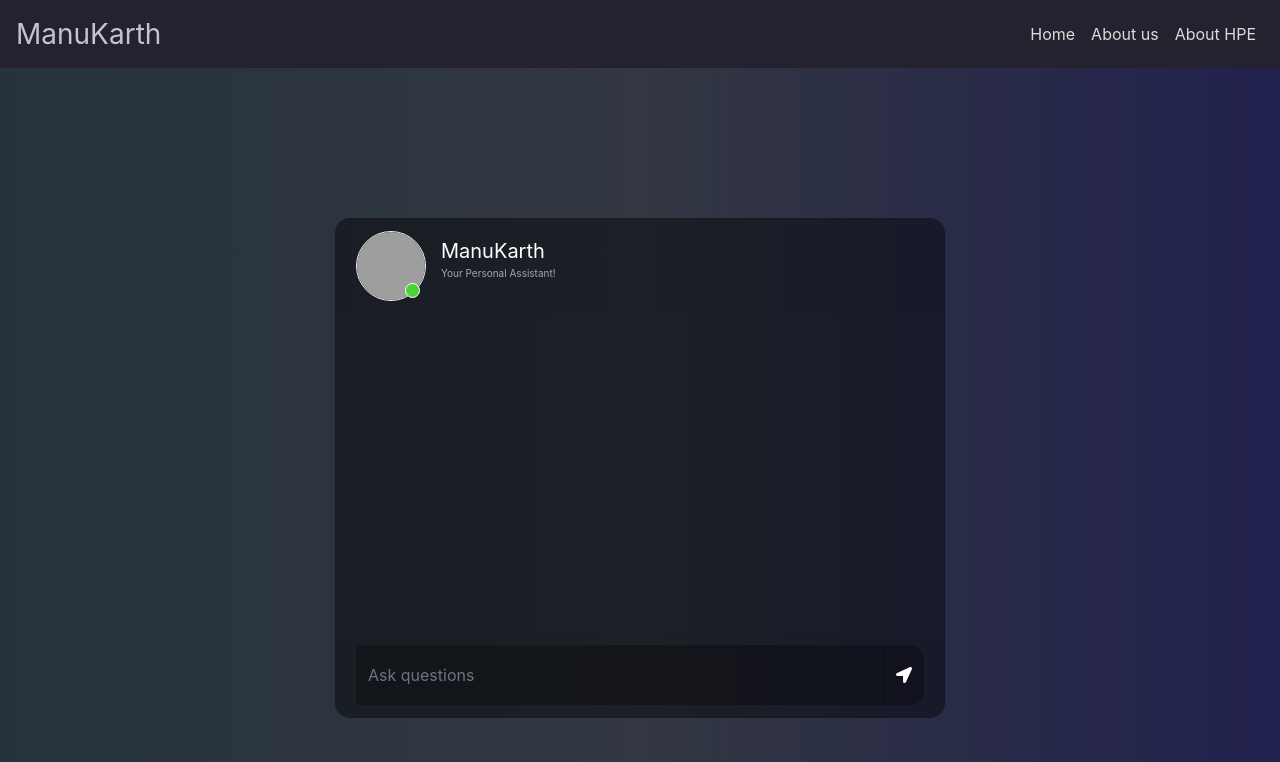
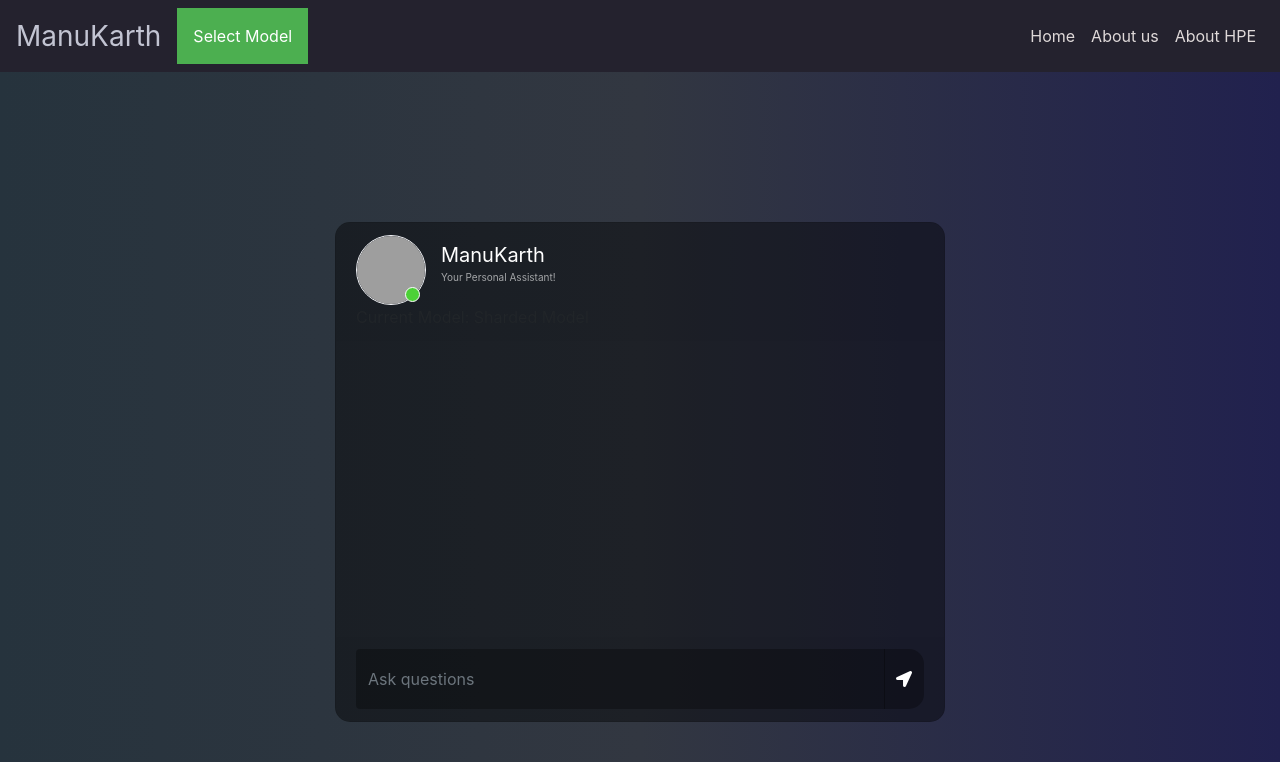
Before and after one commit to Likhith096/ManuKarth-ChatBot, a Flask app: page / in a window 1280 px wide. Shown: the top 762 px of the page. Run offline with Flask 3, Linux system fonts and the light colour scheme; some libraries are stand-ins or nearby versions; grey boxes are pictures that could not be loaded.

Commit message:
Add files via upload

```diff
--- a/ChatBot-main/app.py
+++ b/ChatBot-main/app.py
@@ -1,60 +1,140 @@
-from flask import Flask, render_template, request, jsonify
-from transformers import AutoModelForCausalLM, AutoTokenizer, GenerationConfig
+from flask import Flask, request, jsonify, render_template
 import torch
+from transformers import AutoModelForCausalLM, AutoTokenizer, BitsAndBytesConfig, GenerationConfig
+from peft import PeftConfig, PeftModel
 
-# Check if CUDA is available
-# if not torch.cuda.is_available():
-#     raise RuntimeError("CUDA is not available. This script requires CUDA to run.")
-
-# # Set the device to GPU
-# device = torch.device("cuda")
-
-# Set the model path
-MODEL_PATH = "Aditi25/Instruct_on_sharded"
-
-# Initialize Flask application
 app = Flask(__name__)
 
-# Check if CUDA is available and set the device accordingly
-device = torch.device("cuda" if torch.cuda.is_available() else "cpu")
+device = "cuda:0" if torch.cuda.is_available() else "cpu"
 print(f"Using device: {device}")  # Output the device being used
 
-model = AutoModelForCausalLM.from_pretrained(MODEL_PATH).to(device)
-tokenizer = AutoTokenizer.from_pretrained(MODEL_PATH)
-tokenizer.pad_token = tokenizer.eos_token
+# Load models and tokenizers for both models
+PEFT_MODEL_1 = "Aditi25/results_HPE"
+PEFT_MODEL_2 = "Aditi25/Instruct_copy_results_latest"
 
-@app.route("/")
+# Load configuration and models for PEFT_MODEL_1
+bnb_config_1 = BitsAndBytesConfig(
+    load_in_4bit=True,
+    bnb_4bit_quant_type="nf4",
+    bnb_4bit_compute_dtype=torch.float16,
+)
+config_1 = PeftConfig.from_pretrained(PEFT_MODEL_1)
+peft_base_model_1 = AutoModelForCausalLM.from_pretrained(
+    config_1.base_model_name_or_path,
+    return_dict=True,
+    quantization_config=bnb_config_1,
+    device_map="auto",
+)
+peft_model_1 = PeftModel.from_pretrained(peft_base_model_1, PEFT_MODEL_1)
+peft_tokenizer_1 = AutoTokenizer.from_pretrained(config_1.base_model_name_or_path)
+peft_tokenizer_1.pad_token = peft_tokenizer_1.eos_token
+
+
+
+# Load configuration and models for PEFT_MODEL_2
+bnb_config_2 = BitsAndBytesConfig(
+    load_in_4bit=True,
+    bnb_4bit_quant_type="nf4",
+    bnb_4bit_compute_dtype=torch.float16,
+)
+config_2 = PeftConfig.from_pretrained(PEFT_MODEL_2)
+peft_base_model_2 = AutoModelForCausalLM.from_pretrained(
+    config_2.base_model_name_or_path,
+    return_dict=True,
+    quantization_config=bnb_config_2,
+    device_map="auto",
+    trust_remote_code=True,
+
+)
+peft_model_2 = PeftModel.from_pretrained(peft_base_model_2, PEFT_MODEL_2)
+peft_tokenizer_2 = AutoTokenizer.from_pretrained(config_2.base_model_name_or_path)
+peft_tokenizer_2.pad_token = peft_tokenizer_2.eos_token
+
+
+
+@app.route('/')
 def index():
     return render_template('chat.html')
 
-@app.route("/get", methods=["POST"])
+@app.route('/get', methods=['POST'])
 def chat():
     msg = request.form.get("msg", "")
-    return jsonify(response=generate_answer(msg))
+    model_choice = request.form.get("model", "model1")
+    if model_choice == "model1":
+        model_name = "Sharded Model"
+        response = get_answer_sharded(msg, peft_model_1, peft_tokenizer_1)
+    else:
+        model_name = "Instruct Model"
+        response = get_answer_instruct(msg, peft_model_2, peft_tokenizer_2)
 
-def generate_answer(question: str) -> str:
-    # Assuming 'model' and 'tokenizer' are already loaded and 'device' is set
-    prompt = f"<human>: {question}\n<assistant>:"
-    encoding = tokenizer(prompt, return_tensors="pt").to(device)
-    config = GenerationConfig(
-        max_length=80,  # Limits the output length
+    response = f"{model_name} results: {response}"
+    return jsonify(response=response)
+
+def get_answer_sharded(question: str, model, tokenizer) -> str:
+    final_prompt = f"<human>: {question}\n<assistant>:"
+    encoding = tokenizer(final_prompt, return_tensors="pt").to(device)
+    outputs = model.generate(
+        input_ids=encoding.input_ids,
+        max_length=80,
         temperature=0.7,
         top_k=50,
         top_p=0.9,
         num_beams=5,
         no_repeat_ngram_size=2,
-        early_stopping=True  # Stop when all beams generate an EOS token
+        early_stopping=True
     )
+    text_output = tokenizer.decode(outputs[0], skip_special_tokens=True)
+    start_token = "<assistant>:"
+
+    # Find the response after the start token
+    start_idx = text_output.find(start_token)
+    if start_idx != -1:
+        response = text_output[start_idx + len(start_token):].strip()
+        # Remove additional text such as "<human>:" and everything after it
+        end_idx = response.find("<human>:")
+        if end_idx != -1:
+            response = response[:end_idx].strip()
+    else:
+        response = "No answer found."
+
+    return response
+
+
+
+
+def get_answer_instruct(question: str, model, tokenizer) -> str:
+    prompt = f"""
+<human>: {question}
+<assistant>:
+""".strip()
+    encoding = tokenizer(prompt, return_tensors="pt").to(device)
+
+    generation_config = GenerationConfig()
+    generation_config.max_new_tokens = 200
+    generation_config.temperature = 0.7
+    generation_config.top_p = 0.7
+    generation_config.num_return_sequences = 1
+    generation_config.pad_token_id = tokenizer.eos_token_id
+    generation_config.eos_token_id = tokenizer.eos_token_id
 
     with torch.inference_mode():
         outputs = model.generate(
-            **encoding,
-            **config.__dict__  # Pass the generation config parameters to generate
+            input_ids=encoding.input_ids,
+            attention_mask=encoding.attention_mask,
+            generation_config=generation_config,
         )
     response = tokenizer.decode(outputs[0], skip_special_tokens=True)
+
     assistant_start = "<assistant>:"
-    response_start = response.find(assistant_start) + len(assistant_start)
-    return response[response_start:].strip()
+    response_start = response.find(assistant_start)
+    if response_start != -1:
+        response = response[response_start + len(assistant_start):].strip()
+
+    if response.endswith("User"):
+        response = response[:-len("User")].strip()
+    return response
+
+
 
 if __name__ == '__main__':
     app.run()
--- a/ChatBot-main/static/style.css
+++ b/ChatBot-main/static/style.css
@@ -50,6 +50,70 @@
 .navbar-nav .nav-item .nav-link:hover {
 	color: #fdfdfd !important; /* Set text color on hover */
 }
+/* Style the dropdown button */
+.dropbtn {
+    background-color: #4CAF50;
+    color: white;
+    padding: 16px;
+    font-size: 16px;
+    border: none;
+    cursor: pointer;
+    transition: background-color 0.3s ease;
+}
+
+/* Dropdown button on hover & focus */
+.dropbtn:hover, .dropbtn:focus {
+    background-color: #3e8e41;
+}
+
+/* Specific styles for each model */
+.dropbtn.sharded {
+    background-color: #4CAF50; /* Green for Sharded Model */
+}
+.dropbtn.instruct {
+    background-color: #FF5733; /* Orange for Instruct Model */
+}
+
+/* The container <div> - needed to position the dropdown content */
+.dropdown {
+    position: relative;
+    display: inline-block;
+}
+
+/* Dropdown Content (Hidden by Default) */
+.dropdown-content {
+    display: none;
+    position: absolute;
+    background-color: #f9f9f9;
+    min-width: 160px;
+    box-shadow: 0px 8px 16px 0px rgba(0,0,0,0.2);
+    z-index: 1;
+}
+
+/* Links inside the dropdown */
+.dropdown-content a {
+    color: black;
+    padding: 12px 16px;
+    text-decoration: none;
+    display: block;
+}
+
+/* Change color of dropdown links on hover */
+.dropdown-content a:hover {
+    background-color: #f1f1f1;
+}
+
+/* Show the dropdown menu on hover */
+.dropdown:hover .dropdown-content {
+    display: block;
+}
+
+/* Change the background color of the dropdown button when the dropdown content is shown */
+.dropdown:hover .dropbtn {
+    background-color: #3e8e41;
+}
+
+
 .search{
 	border-radius: 15px 0 0 15px !important;
 	background-color: rgba(0,0,0,0.3) !important;
--- a/ChatBot-main/templates/chat.html
+++ b/ChatBot-main/templates/chat.html
@@ -5,17 +5,21 @@
     <link rel="stylesheet" href="https://stackpath.bootstrapcdn.com/bootstrap/4.1.3/css/bootstrap.min.css" integrity="sha384-MCw98/SFnGE8fJT3GXwEOngsV7Zt27NXFoaoApmYm81iuXoPkFOJwJ8ERdknLPMO" crossorigin="anonymous">
     <link rel="stylesheet" href="https://use.fontawesome.com/releases/v5.5.0/css/all.css" integrity="sha384-B4dIYHKNBt8Bc12p+WXckhzcICo0wtJAoU8YZTY5qE0Id1GSseTk6S+L3BlXeVIU" crossorigin="anonymous">
     <script src="https://ajax.googleapis.com/ajax/libs/jquery/3.3.1/jquery.min.js"></script>
-		<link rel="stylesheet" type="text/css" href="{{ url_for('static', filename='style.css')}}"/>
-
+    <link rel="stylesheet" type="text/css" href="{{ url_for('static', filename='style.css') }}"/>
 </head>
-
-
 <body>
     <nav class="navbar navbar-expand-lg navbar-light bg-light">
         <a class="navbar-brand" href="#">ManuKarth</a>
         <button class="navbar-toggler" type="button" data-toggle="collapse" data-target="#navbarNav" aria-controls="navbarNav" aria-expanded="false" aria-label="Toggle navigation">
             <span class="navbar-toggler-icon"></span>
         </button>
+        <div class="dropdown">
+            <button id="modelButton" class="dropbtn sharded">Select Model</button>
+            <div class="dropdown-content">
+                <a href="#" onclick="selectModel('model1', 'Sharded Model')">Sharded Model</a>
+                <a href="#" onclick="selectModel('model2', 'Instruct Model')">Instruct Model</a>
+            </div>
+        </div>
         <div class="collapse navbar-collapse" id="navbarNav">
             <ul class="navbar-nav ml-auto">
                 <li class="nav-item">
@@ -46,10 +50,9 @@
                                 <p>Your Personal Assistant!</p>
                             </div>
                         </div>
+                        <div id="currentModel" class="current-model">Current Model: Sharded Model</div>
                     </div>
                     <div id="messageFormeight" class="card-body msg_card_body">
-
-
                     </div>
                     <div class="card-footer">
                         <form id="messageArea" class="input-group">
@@ -65,6 +68,26 @@
     </div>
 
 	<script>
+		var selectedModel = 'model1';
+		var selectedModelName = 'Sharded Model';
+
+		function selectModel(model, modelName) {
+			selectedModel = model;
+			selectedModelName = modelName;
+			document.getElementById('currentModel').innerText = 'Current Model: ' + modelName;
+
+			var modelButton = document.getElementById('modelButton');
+			modelButton.innerText = 'Selected: ' + modelName;
+
+			if (model === 'model1') {
+				modelButton.classList.remove('instruct');
+				modelButton.classList.add('sharded');
+			} else {
+				modelButton.classList.remove('sharded');
+				modelButton.classList.add('instruct');
+			}
+		}
+
 		$(document).ready(function() {
 			$("#messageArea").on("submit", function(event) {
 				event.preventDefault(); // Prevent default form submission
@@ -75,11 +98,23 @@
 				$("#text").val(''); // Clear input box
 
 				$.ajax({
-						data: {msg: rawText},
+					data: {
+						msg: rawText,
+						model: selectedModel
+					},
 					type: "POST",
 					url: "/get",
 					success: function(data) {
-							var botHtml = '<div class="d-flex justify-content-start mb-4"><div class="msg_cotainer">' + data.response + '<span class="msg_time">' + time + '</span></div></div>';
+						var bottime = new Date().toLocaleTimeString();
+						var botHtml = '<div class="d-flex justify-content-start mb-4"><div class="msg_cotainer">' + data.response + '<span class="msg_time">' + bottime + '</span></div></div>';
+						$("#messageFormeight").append(botHtml);
+						// Scroll to the bottom of the message container
+						$("#messageFormeight").scrollTop($("#messageFormeight")[0].scrollHeight);
+					},
+					error: function(xhr, status, error) {
+						console.error("Error occurred: " + error);
+						var errorMsg = "Error: Unable to get a response.";
+						var botHtml = '<div class="d-flex justify-content-start mb-4"><div class="msg_cotainer">' + errorMsg + '<span class="msg_time">' + bottime + '</span></div></div>';
 						$("#messageFormeight").append(botHtml);
 					}
 				});
```
Also changed, not shown: ChatBot-main/app2.py (added, +74 -0 lines), ChatBot-main/README.md, ChatBot-main/requirements.txt (line endings or trailing spaces), 2 other files. Lines whose indentation alone changed are shown as unchanged.
